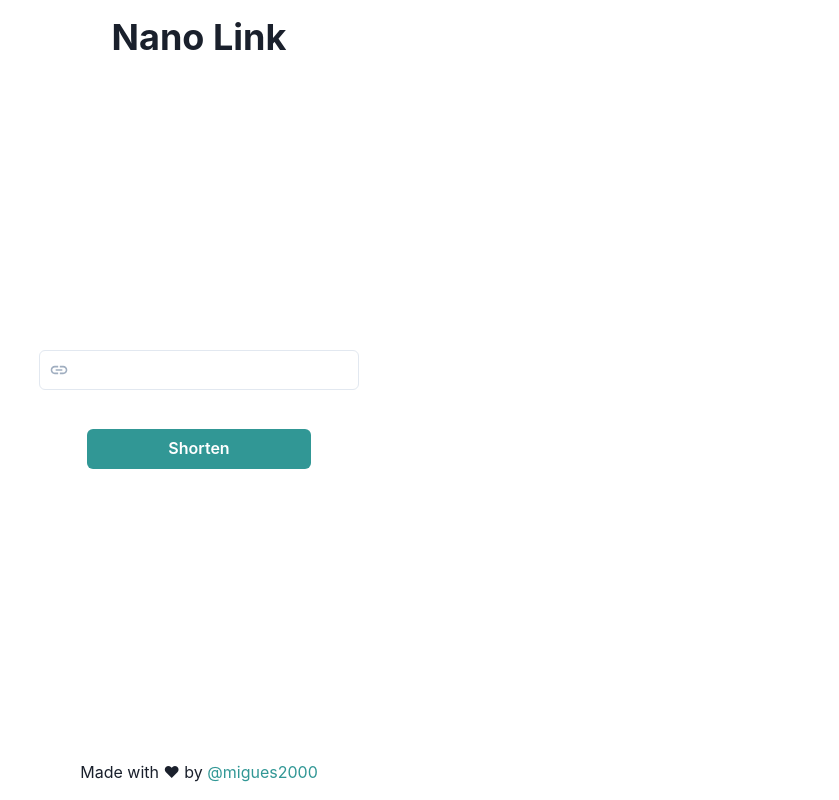
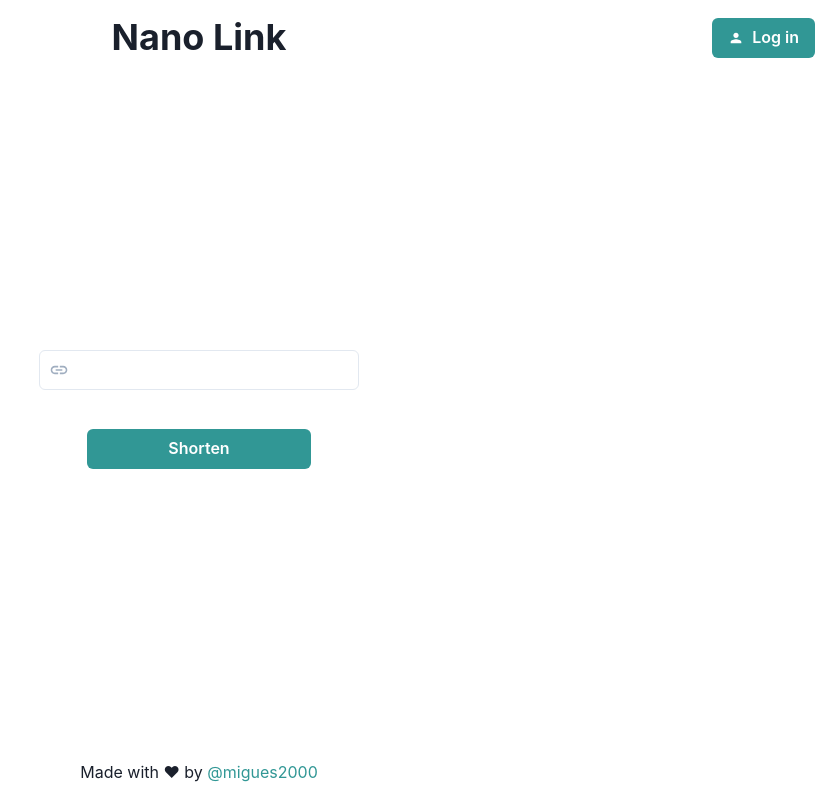
Before and after one commit to migues2000/nlink.li-old, a Next.js app: page / in a window 1280 px wide. Shown: the whole page, without its empty margins (441-1280 px from the left). Built offline with nearby package versions, Linux system fonts and the light colour scheme; no server answers.

Commit message:
Added authentication with Auth0

```diff
--- a/package.json
+++ b/package.json
@@ -9,6 +9,7 @@
     "lint": "next lint"
   },
   "dependencies": {
+    "@auth0/nextjs-auth0": "1.9.2",
     "@chakra-ui/icons": "^2.0.11",
     "@chakra-ui/react": "^2.3.5",
     "@emotion/react": "^11.10.4",
--- a/src/components/layout/PageHeader.tsx
+++ b/src/components/layout/PageHeader.tsx
@@ -1,20 +1,90 @@
-import { Grid, GridItem, Heading } from '@chakra-ui/react';
+import {
+  Button,
+  GridItem,
+  Heading,
+  Icon,
+  Menu,
+  MenuButton,
+  MenuItem,
+  MenuList,
+  Show,
+  SimpleGrid,
+} from '@chakra-ui/react';
+import {
+  MdFormatListBulleted,
+  MdLogout,
+  MdOutlineInsertLink,
+  MdPerson,
+  MdPersonOutline,
+} from 'react-icons/md';
+import { useUser } from '@auth0/nextjs-auth0';
 
 const PageHeader = () => {
+  const { user } = useUser();
+
   return (
-    <Grid
-      as='header'
-      width='100%'
-      gridTemplateColumns='1fr 2fr 1fr'
-      gap='6'
-      padding='4'
-    >
-      <GridItem width='100%'></GridItem>
-      <GridItem width='100%' textAlign='center'>
+    <SimpleGrid as='header' width='100%' columns={[4, 6]} gap='6' padding='4'>
+      <Show above='md'>
+        <GridItem width='100%' colSpan={2}></GridItem>
+      </Show>
+      <GridItem
+        width='100%'
+        justifyContent='center'
+        textAlign={['left', 'center']}
+        colSpan={2}
+      >
         <Heading>Nano Link</Heading>
       </GridItem>
-      <GridItem width='100%'></GridItem>
-    </Grid>
+      <GridItem
+        width='100%'
+        display='flex'
+        justifyContent='end'
+        alignItems='center'
+        colSpan={2}
+      >
+        {user ? (
+          <Menu placement='bottom-end'>
+            <MenuButton
+              as={Button}
+              leftIcon={<Icon as={MdPerson} w='4' h='4' />}
+            >
+              Account
+            </MenuButton>
+            <MenuList>
+              <MenuItem icon={<Icon as={MdOutlineInsertLink} w='4' h='4' />}>
+                My links
+              </MenuItem>
+              <MenuItem icon={<Icon as={MdPersonOutline} w='4' h='4' />}>
+                Profile
+              </MenuItem>
+              <MenuItem icon={<Icon as={MdFormatListBulleted} w='4' h='4' />}>
+                Link in bio
+              </MenuItem>
+              <MenuItem
+                color='red'
+                as='a'
+                href='/api/auth/logout'
+                icon={<Icon as={MdLogout} w='4' h='4' />}
+              >
+                Log out
+              </MenuItem>
+            </MenuList>
+          </Menu>
+        ) : (
+          <>
+            <Button
+              colorScheme='teal'
+              mr='2'
+              as='a'
+              href='/api/auth/login'
+              leftIcon={<Icon as={MdPerson} w='4' h='4' />}
+            >
+              Log in
+            </Button>
+          </>
+        )}
+      </GridItem>
+    </SimpleGrid>
   );
 };
 
--- a/src/pages/_app.tsx
+++ b/src/pages/_app.tsx
@@ -1,12 +1,15 @@
 import type { AppProps } from 'next/app';
 import { ChakraProvider } from '@chakra-ui/react';
+import { UserProvider } from '@auth0/nextjs-auth0';
 import '@styles/globals.css';
 
 const MyApp = ({ Component, pageProps }: AppProps) => {
   return (
-    <ChakraProvider>
-      <Component {...pageProps} />
-    </ChakraProvider>
+    <UserProvider>
+      <ChakraProvider>
+        <Component {...pageProps} />
+      </ChakraProvider>
+    </UserProvider>
   );
 };
 
--- /dev/null
+++ b/src/pages/api/auth/[...auth0].ts
@@ -0,0 +1,3 @@
+import { handleAuth } from '@auth0/nextjs-auth0';
+
+export default handleAuth();
--- a/src/pages/api/shorten.ts
+++ b/src/pages/api/shorten.ts
@@ -2,17 +2,20 @@ import type { NextApiHandler } from 'next';
 import { default as prisma } from '@lib/prisma';
 import { nanoid } from 'nanoid';
 import { scheduleJob } from 'node-schedule';
+import { getSession } from '@auth0/nextjs-auth0';
 
 const handler: NextApiHandler = async (req, res) => {
   if (req.method !== 'POST') return res.status(404).end();
 
+  try {
+    const session = getSession(req, res);
     const input = JSON.parse(req.body);
 
-  try {
     const shortenedLink = await prisma.shortenedLink.create({
-      data: { ...input, id: nanoid(4) },
+      data: { ...input, id: nanoid(4), userId: session?.user.sub },
     });
-    scheduleJob(
+    !session
+      ? scheduleJob(
           new Date(
             shortenedLink.shortened_at.getTime() +
               Number(process.env.NEXT_PUBLIC_SHORTENED_LINK_EXPIRATION_TIME)
@@ -26,7 +29,8 @@ const handler: NextApiHandler = async (req, res) => {
               console.log(error);
             }
           }
-    );
+        )
+      : null;
     return res.status(201).send(`${process.env.DOMAIN}/${shortenedLink.id}`);
   } catch (error) {
     console.log(error);
```
Also changed, not shown: 2 other files (tests, documents, lock files or other folders). Lines whose indentation alone changed are shown as unchanged.
